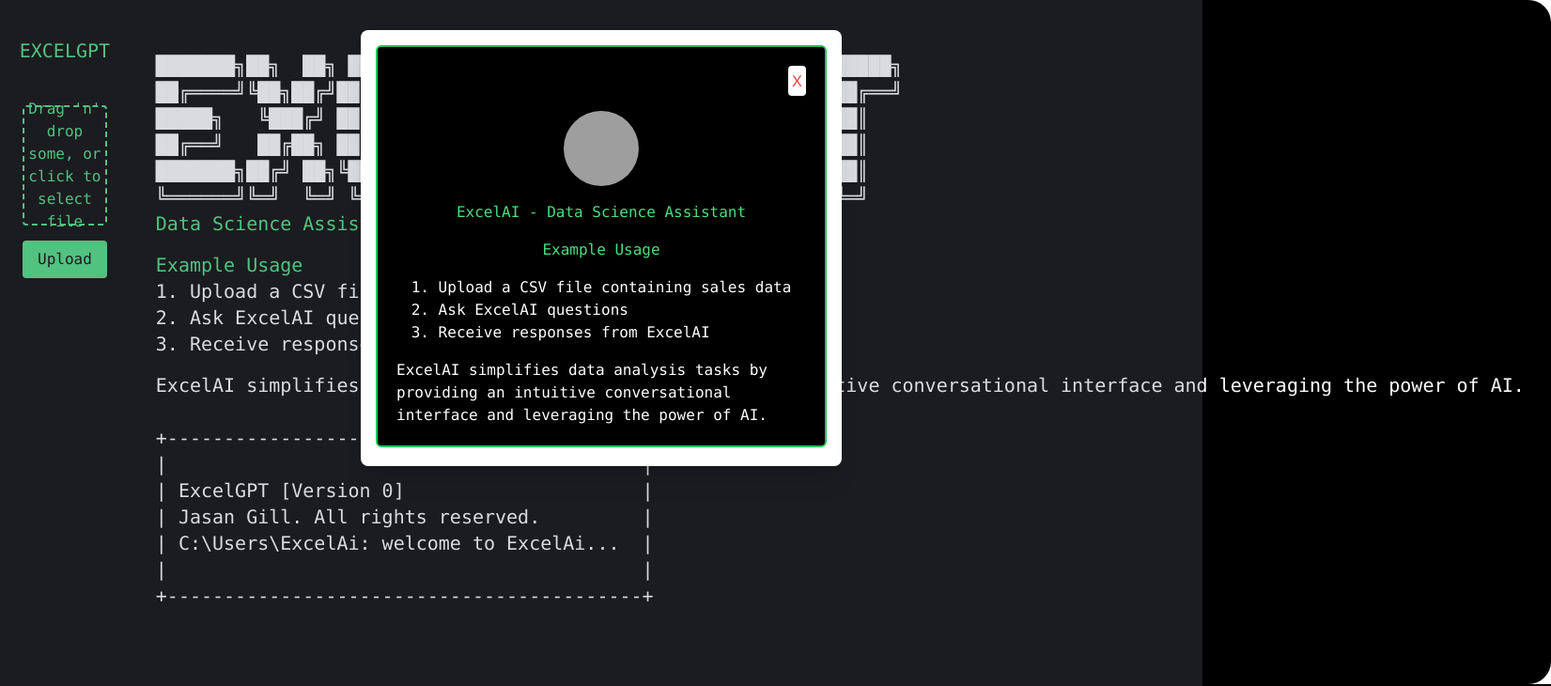
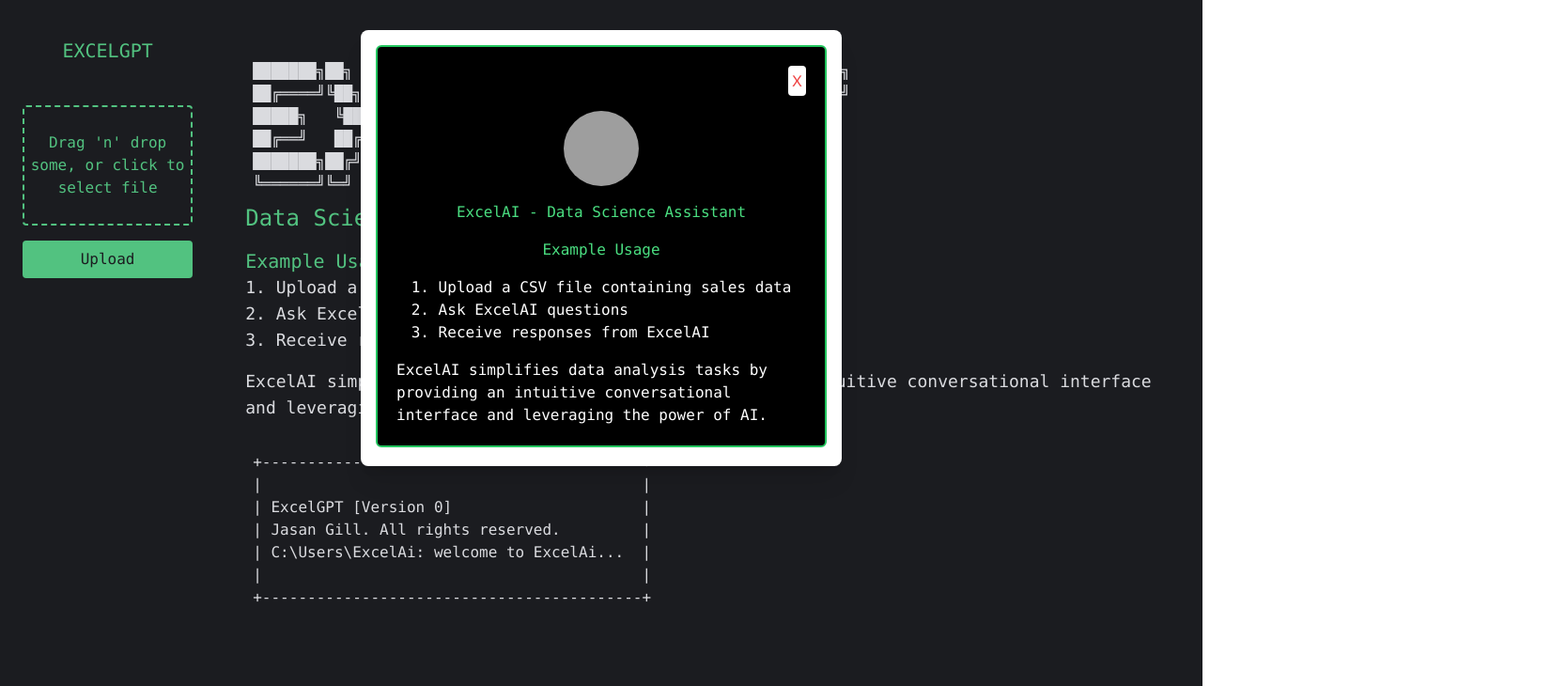
Before and after one commit to jasangill1/ExcelGPT, a Next.js app in the folder frontend/: page / in a window 1280 px wide. Shown: the top 730 px of the page at 94% size, 1651 px wide, since content can reach past the window. Built offline with nearby package versions, Linux system fonts and the light colour scheme; grey boxes are pictures that could not be loaded.

Commit message:
Disable art if small

```diff
--- a/frontend/components/Chatscreen.jsx
+++ b/frontend/components/Chatscreen.jsx
@@ -2,17 +2,17 @@
 import { useContext } from "react";
 import { ChatContext } from "./ChatContext";
 import ChatMessage from "./ChatMessage";
-import xlgpt from '../images/xlgpt.png';
+
 
 export default function Screen({ className }) {
   const { messages } = useContext(ChatContext);
 
   return (
-    <div className={`${className} relative bg-black overflow-auto rounded-3xl`}>
-      <div className="text-white text-xl p-4">
+    <div className={`${className} relative bg-black overflow-auto rounded-3xl p-4 sm:p-6 lg:p-8`}>
+      <div className="text-white text-lg sm:text-xl lg:text-2xl">
         {messages.length === 0 ? (
            <div>
-            <pre className="font-mono text-white bg-black p-2 rounded">
+            <pre className="font-mono text-white bg-black p-2 rounded text-xs sm:text-sm lg:text-base hidden sm:block">
               <code>
 {`
 ███████╗██╗  ██╗ ██████╗███████╗██╗      ██████╗ ██████╗ ████████╗
@@ -22,18 +22,21 @@
 ███████╗██╔╝ ██╗╚██████╗███████╗███████╗╚██████╔╝██║        ██║
 ╚══════╝╚═╝  ╚═╝ ╚═════╝╚══════╝╚══════╝ ╚═════╝ ╚═╝        ╚═╝
 `}
-<h2 className="text-green-400 font-mono ">Data Science Assistant</h2>
+</code>
+</pre>
+<h2 className="text-green-400 font-mono text-lg sm:text-xl lg:text-2xl">Data Science Assistant</h2>
 
-
-        <h3 className="text-green-400 font-mono mt-4">Example Usage</h3>
-        <ol className="font-mono list-decimal list-inside text-left">
+<h3 className="text-green-400 font-mono mt-4 text-md sm:text-lg lg:text-xl">Example Usage</h3>
+<ol className="font-mono list-decimal list-inside text-left text-sm sm:text-md lg:text-lg">
   <li>Upload a CSV file containing sales data</li>
   <li>Ask ExcelAI questions</li>
   <li>Receive responses from ExcelGPT</li>
 </ol>
-        <p className="font-mono mt-4">
+<p className="font-mono mt-4 text-sm sm:text-md lg:text-lg">
   ExcelAI simplifies data analysis tasks by providing an intuitive conversational interface and leveraging the power of AI.
 </p>
+<pre className="font-mono text-white bg-black p-2 rounded text-xs sm:text-sm lg:text-base hidden sm:block">
+<code>
 {`
 +------------------------------------------+
 |                                          |
@@ -45,8 +48,6 @@
 `}
 </code>
 </pre>
-
-
            </div>
 
         ) : (
```
Lines whose indentation alone changed are shown as unchanged.
